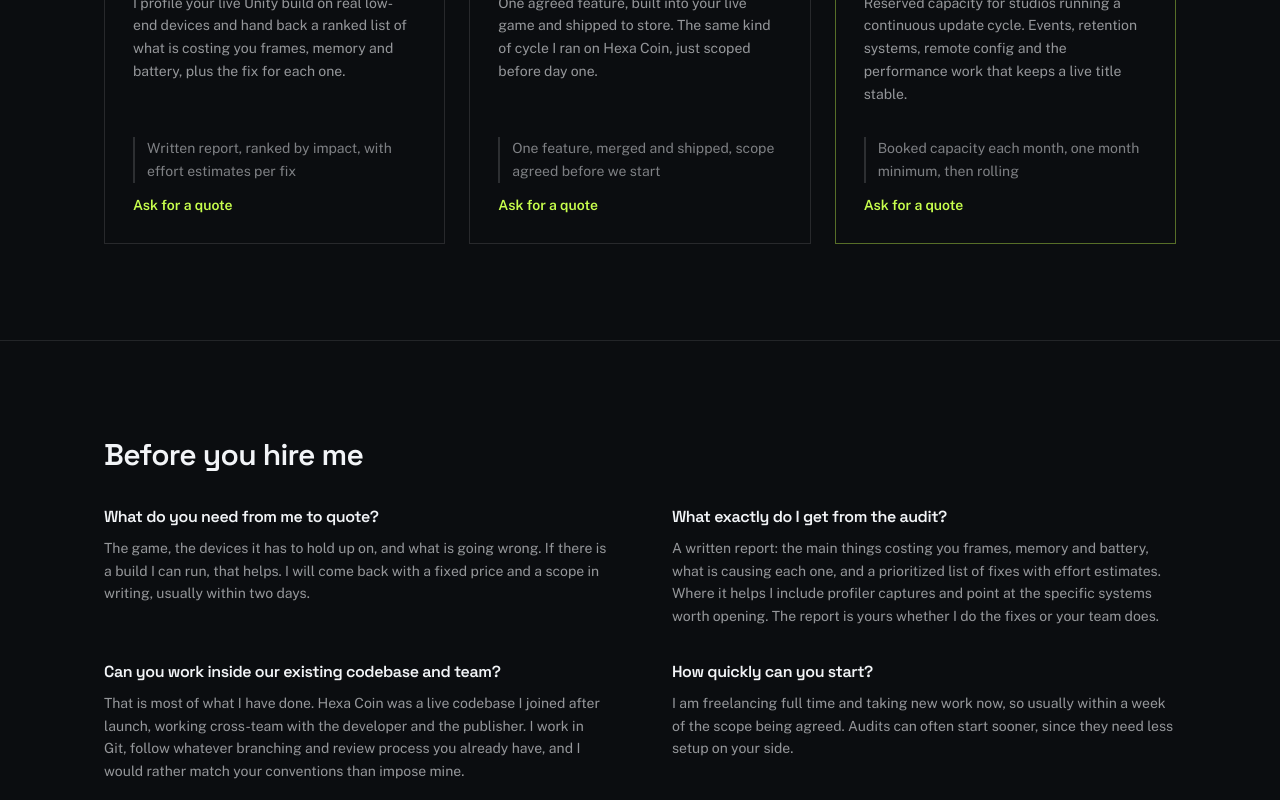
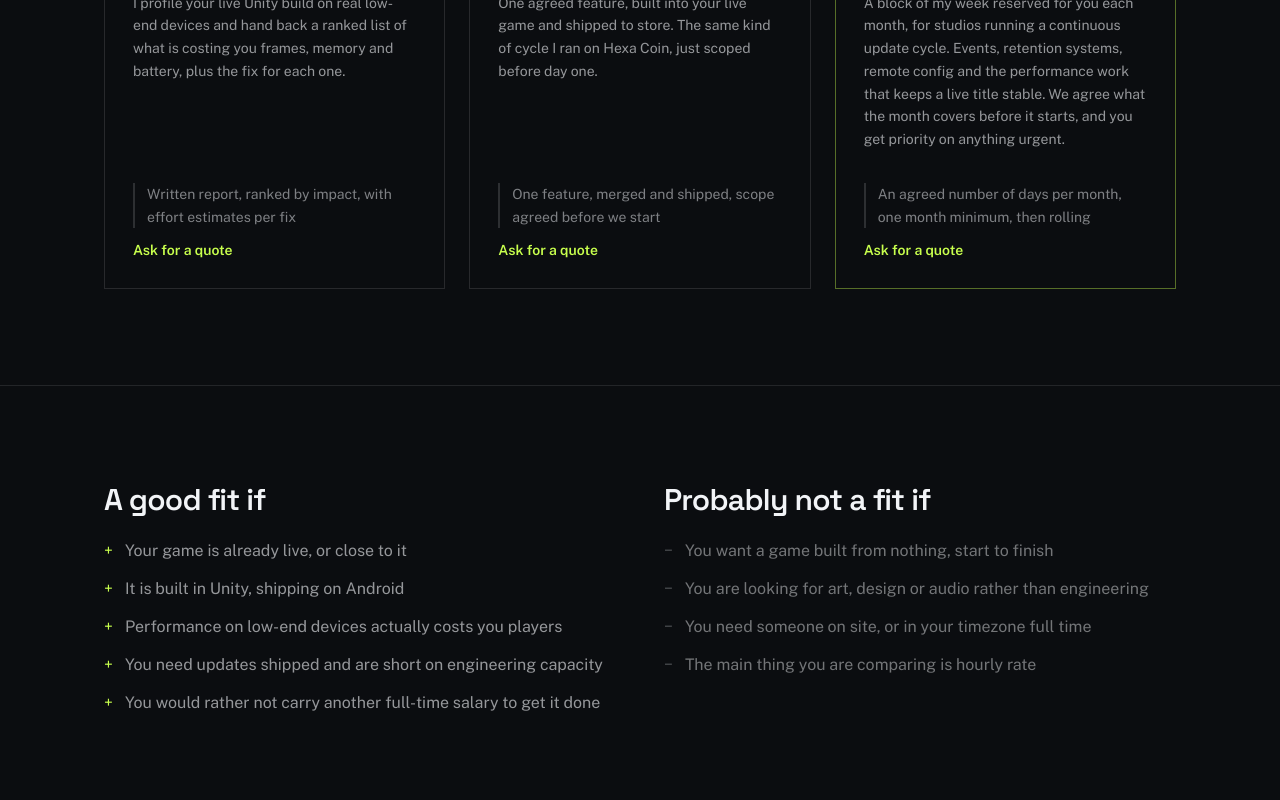
Before and after one commit to hrishikarora/hrishikarora.github.io, a Next.js app: page / in a window 1280 px wide. Shown: the part 6220-7020 px from the top of the page. Built offline with nearby package versions, Linux system fonts and the light colour scheme.

Commit message:
Add OG image, sitemap, robots, JSON-LD, 404, fit qualifier, retainer scope

```diff
--- a/app/layout.tsx
+++ b/app/layout.tsx
@@ -13,24 +13,49 @@ export const metadata: Metadata = {
   metadataBase: new URL(SITE_URL),
   title: TITLE,
   description: DESCRIPTION,
+  // Images come from app/opengraph-image.tsx, generated at build time.
   openGraph: {
     title: TITLE,
     description: DESCRIPTION,
     url: SITE_URL,
-    images: ['/images/hexa-coin-poster.jpg'],
+    type: 'profile',
   },
   twitter: {
     card: 'summary_large_image',
     title: TITLE,
     description: DESCRIPTION,
-    images: ['/images/hexa-coin-poster.jpg'],
   },
+}
+
+/** Helps search engines connect the name, the role and the studios. */
+const personSchema = {
+  '@context': 'https://schema.org',
+  '@type': 'Person',
+  name: 'Hrishik Arora',
+  url: SITE_URL,
+  jobTitle: 'Unity developer, live-ops and mobile performance',
+  email: 'mailto:hrishik.arora@gmail.com',
+  address: { '@type': 'PostalAddress', addressCountry: 'IN' },
+  sameAs: ['https://www.linkedin.com/in/hrishikarora/'],
+  knowsAbout: [
+    'Unity',
+    'Mobile game performance optimization',
+    'Live-ops',
+    'Player retention systems',
+    'Android',
+    'C#',
+  ],
+  alumniOf: { '@type': 'CollegeOrUniversity', name: 'Medi-Caps University' },
 }
 
 export default function RootLayout({ children }: { children: React.ReactNode }) {
   return (
     <html lang="en" className={`${spaceGrotesk.variable} ${publicSans.variable}`}>
       <body className="min-h-screen bg-bg font-sans text-ink antialiased">
+        <script
+          type="application/ld+json"
+          dangerouslySetInnerHTML={{ __html: JSON.stringify(personSchema) }}
+        />
         {GOATCOUNTER_CODE && (
           <Script
             data-goatcounter={`https://${GOATCOUNTER_CODE}.goatcounter.com/count`}
--- /dev/null
+++ b/app/not-found.tsx
@@ -0,0 +1,24 @@
+import Link from 'next/link'
+
+export default function NotFound() {
+  return (
+    <section className="px-6 py-32 md:px-10">
+      <div className="mx-auto flex max-w-6xl flex-col gap-6">
+        <span className="font-display text-sm font-semibold text-accent-text">404</span>
+        <h1 className="max-w-2xl font-display text-4xl font-semibold tracking-tight text-balance md:text-5xl">
+          That page does not exist.
+        </h1>
+        <p className="max-w-xl text-base leading-relaxed text-ink/60">
+          It may have moved, or it may never have been here. The work and the case studies are all
+          on the home page.
+        </p>
+        <Link
+          href="/"
+          className="w-fit bg-accent px-6 py-3.5 text-sm font-semibold text-accent-ink transition hover:brightness-95"
+        >
+          Back to the work
+        </Link>
+      </div>
+    </section>
+  )
+}
--- /dev/null
+++ b/app/opengraph-image.tsx
@@ -0,0 +1,71 @@
+import { ImageResponse } from 'next/og'
+
+// Required under `output: 'export'`, which has no server to render on demand.
+export const dynamic = 'force-static'
+
+export const size = { width: 1200, height: 630 }
+export const contentType = 'image/png'
+export const alt = 'Hrishik Arora, Unity live-ops and mobile performance'
+
+/**
+ * Generated at build time so the link preview is a proper 1200x630 card
+ * rather than a square gameplay frame that social platforms crop badly.
+ */
+export default function OpengraphImage() {
+  return new ImageResponse(
+    (
+      <div
+        style={{
+          width: '100%',
+          height: '100%',
+          display: 'flex',
+          flexDirection: 'column',
+          justifyContent: 'space-between',
+          background: '#0b0d10',
+          padding: '72px',
+          fontFamily: 'sans-serif',
+        }}
+      >
+        <div style={{ display: 'flex', flexDirection: 'column', gap: '24px' }}>
+          <div style={{ display: 'flex', fontSize: 28, color: '#c8ff4d', letterSpacing: '0.04em' }}>
+            Unity live-ops and mobile performance
+          </div>
+          <div
+            style={{
+              display: 'flex',
+              fontSize: 76,
+              fontWeight: 700,
+              color: '#f2f4f7',
+              lineHeight: 1.05,
+              letterSpacing: '-0.03em',
+              maxWidth: '900px',
+            }}
+          >
+            I ship, optimize, and maintain live mobile games.
+          </div>
+        </div>
+
+        <div style={{ display: 'flex', alignItems: 'flex-end', justifyContent: 'space-between' }}>
+          <div style={{ display: 'flex', gap: '64px' }}>
+            {[
+              ['100K+', 'downloads'],
+              ['8+', 'live updates'],
+              ['3', 'titles shipped'],
+            ].map(([value, label]) => (
+              <div key={label} style={{ display: 'flex', flexDirection: 'column', gap: '6px' }}>
+                <div style={{ display: 'flex', fontSize: 52, fontWeight: 700, color: '#c8ff4d' }}>
+                  {value}
+                </div>
+                <div style={{ display: 'flex', fontSize: 24, color: '#8b929c' }}>{label}</div>
+              </div>
+            ))}
+          </div>
+          <div style={{ display: 'flex', fontSize: 30, fontWeight: 600, color: '#f2f4f7' }}>
+            Hrishik Arora
+          </div>
+        </div>
+      </div>
+    ),
+    size
+  )
+}
--- a/app/page.tsx
+++ b/app/page.tsx
@@ -390,6 +390,54 @@ export default function HomePage() {
         </div>
       </section>
 
+      {/* ── Qualification ────────────────────────────────────────────── */}
+      <section className="border-t border-ink/10 py-16 md:py-24">
+        <div className="mx-auto grid max-w-6xl gap-12 px-6 md:grid-cols-2 md:px-10">
+          <div className="flex flex-col gap-5">
+            <h2 className="font-display text-2xl font-semibold tracking-tight md:text-3xl">
+              A good fit if
+            </h2>
+            <ul className="flex flex-col gap-3">
+              {[
+                'Your game is already live, or close to it',
+                'It is built in Unity, shipping on Android',
+                'Performance on low-end devices actually costs you players',
+                'You need updates shipped and are short on engineering capacity',
+                'You would rather not carry another full-time salary to get it done',
+              ].map((item) => (
+                <li key={item} className="flex gap-3 text-base leading-relaxed text-ink/60">
+                  <span aria-hidden="true" className="text-accent-text">
+                    +
+                  </span>
+                  {item}
+                </li>
+              ))}
+            </ul>
+          </div>
+
+          <div className="flex flex-col gap-5">
+            <h2 className="font-display text-2xl font-semibold tracking-tight md:text-3xl">
+              Probably not a fit if
+            </h2>
+            <ul className="flex flex-col gap-3">
+              {[
+                'You want a game built from nothing, start to finish',
+                'You are looking for art, design or audio rather than engineering',
+                'You need someone on site, or in your timezone full time',
+                'The main thing you are comparing is hourly rate',
+              ].map((item) => (
+                <li key={item} className="flex gap-3 text-base leading-relaxed text-ink/45">
+                  <span aria-hidden="true" className="text-ink/30">
+                    &minus;
+                  </span>
+                  {item}
+                </li>
+              ))}
+            </ul>
+          </div>
+        </div>
+      </section>
+
       {/* ── FAQ ──────────────────────────────────────────────────────── */}
       <section className="border-t border-ink/10 py-16 md:py-24">
         <div className="mx-auto flex max-w-6xl flex-col gap-8 px-6 md:px-10">
--- /dev/null
+++ b/app/robots.ts
@@ -0,0 +1,10 @@
+import type { MetadataRoute } from 'next'
+
+export const dynamic = 'force-static'
+
+export default function robots(): MetadataRoute.Robots {
+  return {
+    rules: { userAgent: '*', allow: '/' },
+    sitemap: 'https://hrishikarora.github.io/sitemap.xml',
+  }
+}
--- /dev/null
+++ b/app/sitemap.ts
@@ -0,0 +1,17 @@
+import type { MetadataRoute } from 'next'
+import { caseStudies } from '@/lib/projects'
+
+export const dynamic = 'force-static'
+
+const SITE_URL = 'https://hrishikarora.github.io'
+
+export default function sitemap(): MetadataRoute.Sitemap {
+  return [
+    { url: SITE_URL, changeFrequency: 'monthly', priority: 1 },
+    ...caseStudies.map((project) => ({
+      url: `${SITE_URL}/case-studies/${project.slug}`,
+      changeFrequency: 'yearly' as const,
+      priority: 0.8,
+    })),
+  ]
+}
--- a/lib/offers.ts
+++ b/lib/offers.ts
@@ -38,8 +38,8 @@ export const offers: Offer[] = [
     cadence: 'Monthly, rolling',
     title: 'Live-ops retainer',
     description:
-      'Reserved capacity for studios running a continuous update cycle. Events, retention systems, remote config and the performance work that keeps a live title stable.',
-    deliverable: 'Booked capacity each month, one month minimum, then rolling',
+      'A block of my week reserved for you each month, for studios running a continuous update cycle. Events, retention systems, remote config and the performance work that keeps a live title stable. We agree what the month covers before it starts, and you get priority on anything urgent.',
+    deliverable: 'An agreed number of days per month, one month minimum, then rolling',
     featured: true,
   },
 ]
```
